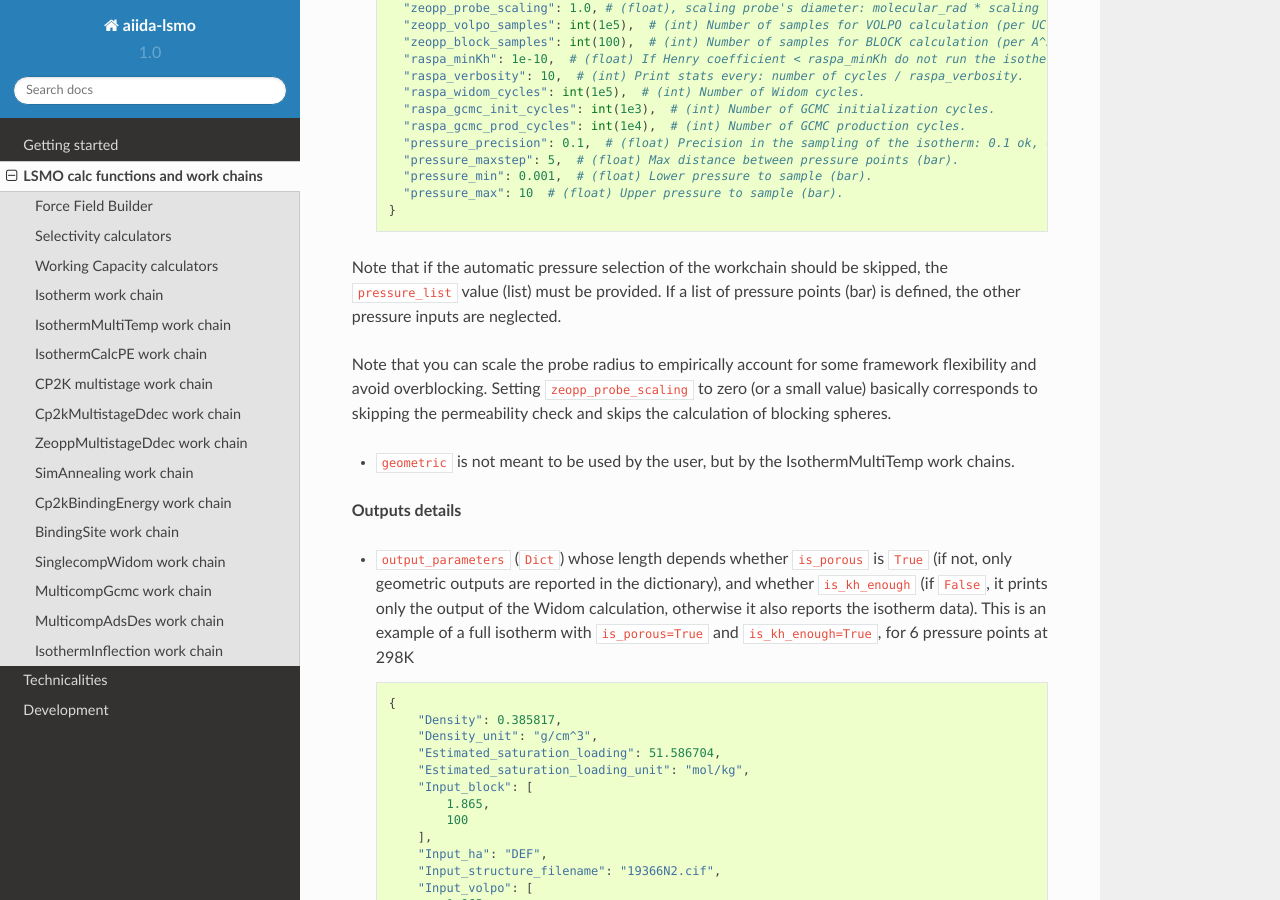
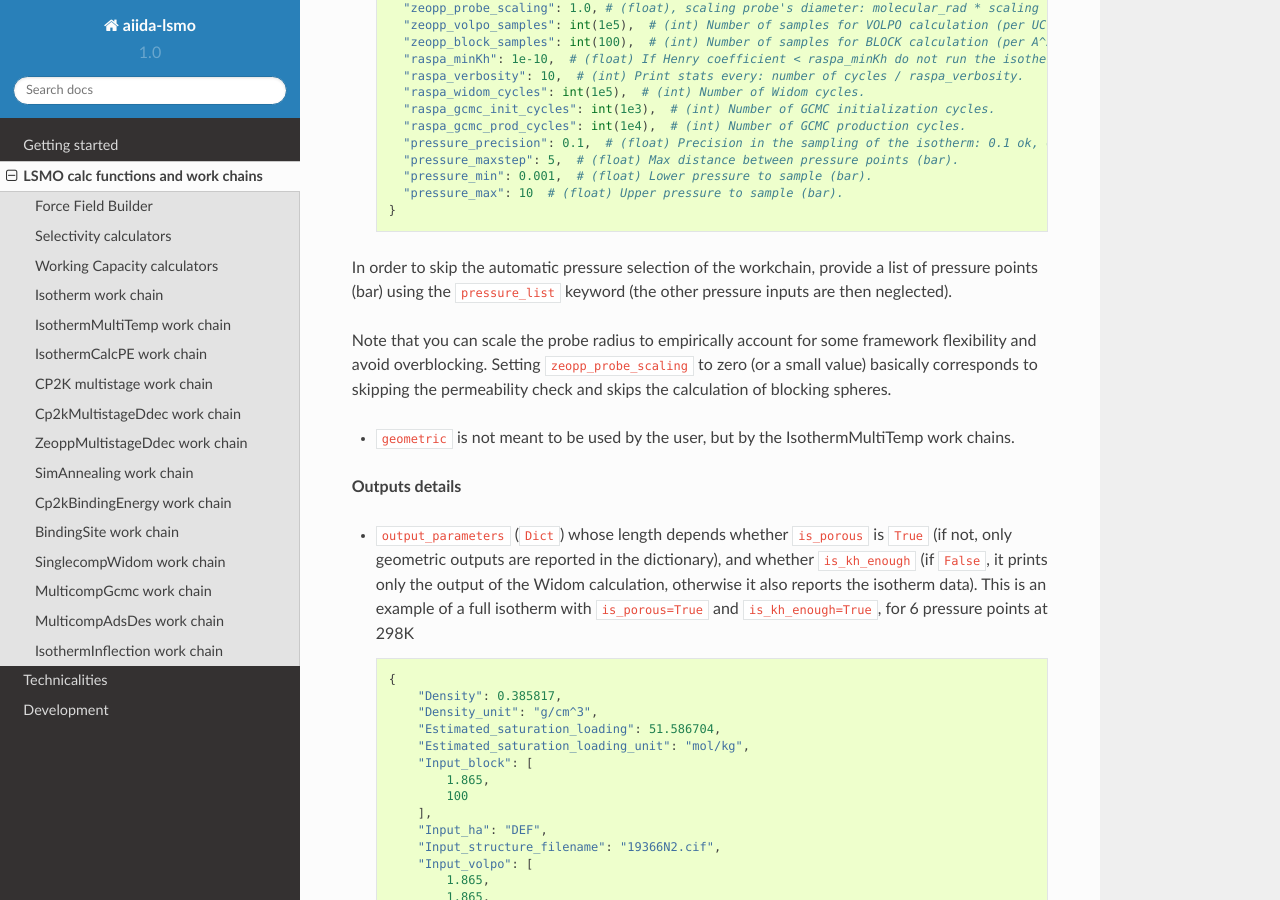
Before and after one commit to lsmo-epfl/aiida-lsmo, a Sphinx documentation site: the page built from docs/source/workflows.rst, in a window 1280 px wide and 900 px high, scrolled down 3279 px. Built offline with Sphinx 7.4.7 and the Read the Docs theme 2.0.0, drawn with Linux system fonts in a browser that asks for light colours; pages that are not in the unit, such as notebooks, are missing from menus.

Commit message:
Update docs/source/workflows.rst
Co-authored-by: Leopold Talirz <leopold.talirz@gmail.com>

```diff
--- a/docs/source/workflows.rst
+++ b/docs/source/workflows.rst
@@ -149,7 +149,7 @@ What it can not do:
       "pressure_max": 10  # (float) Upper pressure to sample (bar).
     }
 
-Note that if the automatic pressure selection of the workchain should be skipped, the ``pressure_list`` value (list) must be provided. If a list of pressure points (bar) is defined, the other pressure inputs are neglected.
+In order to skip the automatic pressure selection of the workchain, provide a list of pressure points (bar) using the ``pressure_list`` keyword (the other pressure inputs are then neglected).
 
 Note that you can scale the probe radius to empirically account for some framework flexibility and avoid overblocking.
 Setting ``zeopp_probe_scaling`` to zero (or a small value) basically corresponds to skipping the permeability check and
```
